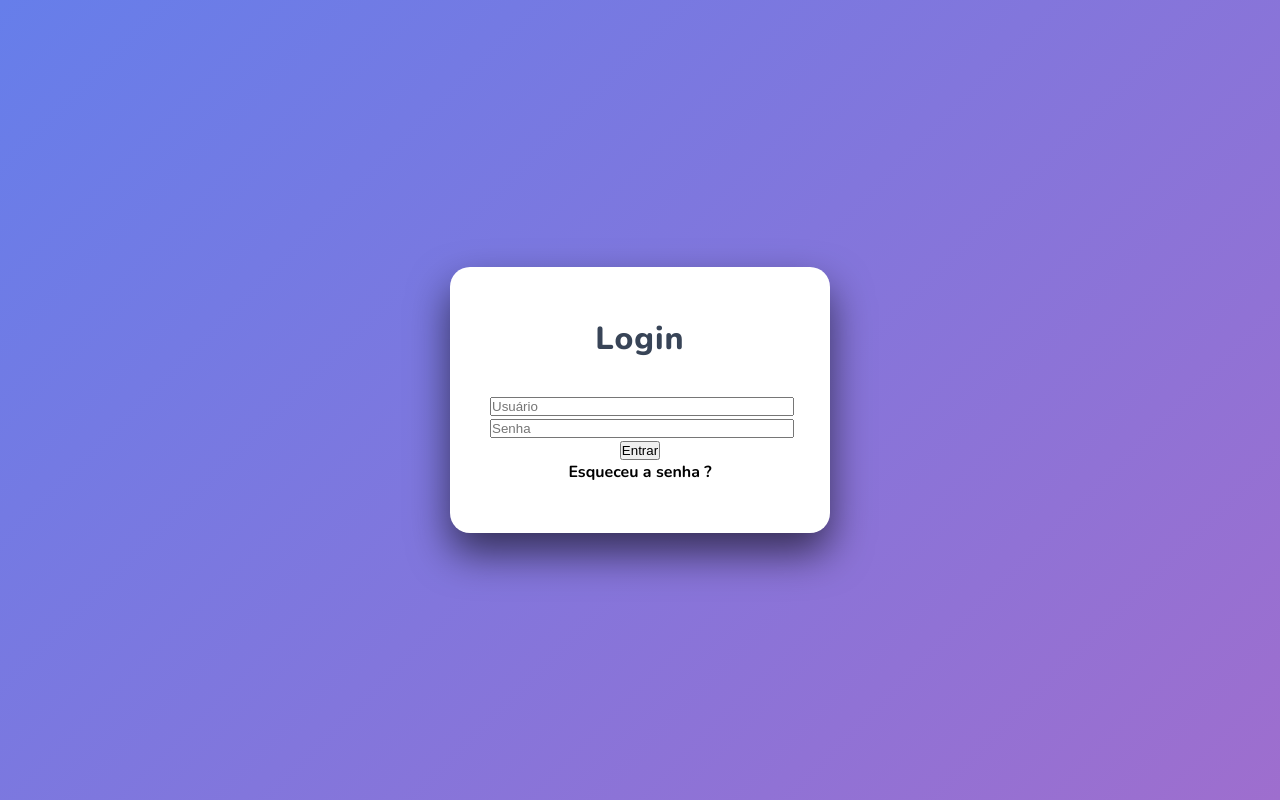
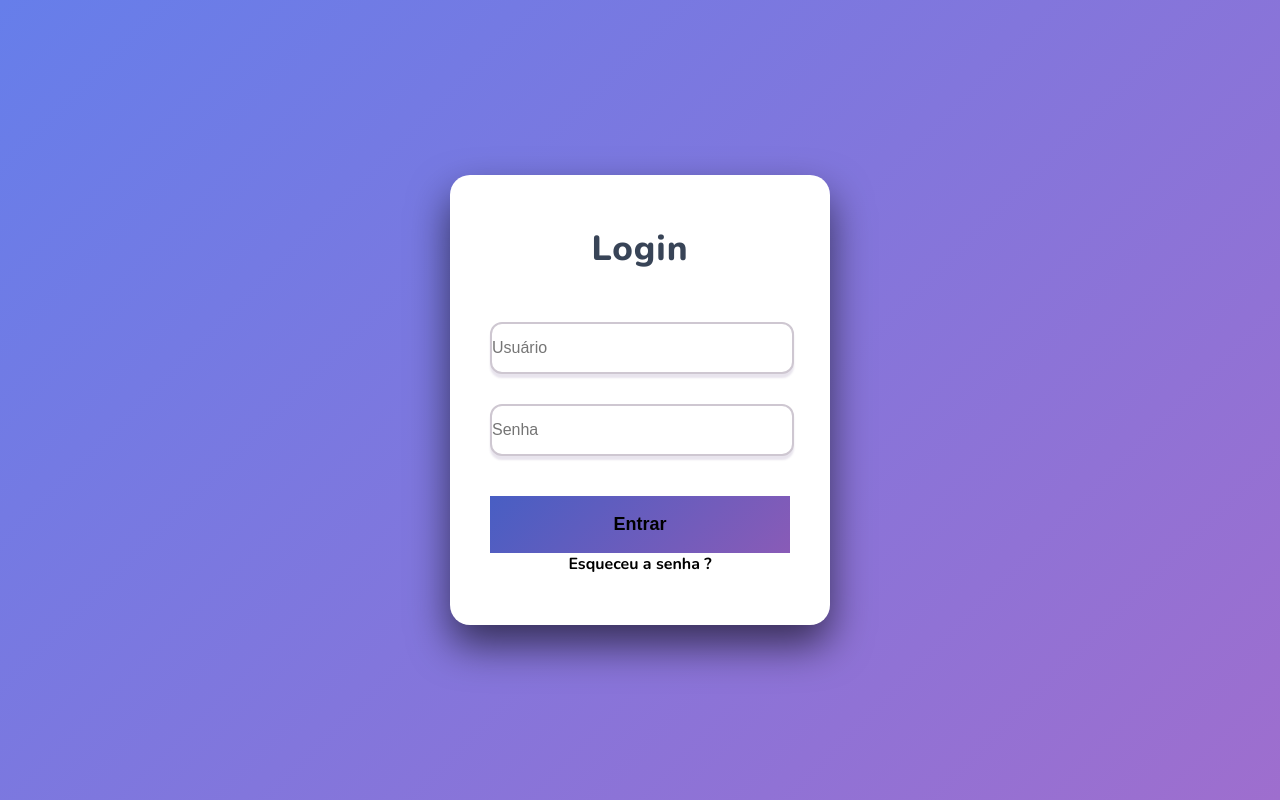
Before and after one commit to natanrubenich-source/tela_login, a plain HTML site: page index.html in a window 1280 px wide. Drawn offline with nearby package versions, Linux system fonts and the light colour scheme; a web font is replaced by a local one.

Commit message:
feito os inputs

```diff
--- a/index.html
+++ b/index.html
@@ -37,9 +37,10 @@ body{
     box-shadow: 0px 20px 40px rgba(0, 0, 0, 0.6);
 }
 
+
 .login-container h2{
     margin-bottom: 35px;
-    font-size: 32px;
+    font-size: 35px;
     font-weight: 800;
     letter-spacing: 1px;
     color: #384457;
@@ -47,7 +48,30 @@ body{
 
 .login-container input{
     width: 100%;
+    margin: 15px 0;
+    padding: 15px 0;
+    border-radius: 12px;
+    border: 2px solid #cec7d1;
+    font-size: 16px;
+    box-shadow: 0 4px 2px rgba(74, 50, 115, 0.129);
+    transition: all 0.3s ease;
+}
 
+.login-container input:focus{
+    outline: none; /* Tirar a borda padrão */
+    border-color: #667eea;
+    transform: translateY(-2px);
+    box-shadow: 0 4px 2px rgba(50, 31, 83, 0.227);
+}
+
+.login-container button{
+    width: 100%;
+    padding: 18px;
+    margin-top: 25px;
+    border: none;
+    font-size: 18px;
+    font-weight: 600;
+    background: linear-gradient(135deg, #485ec3, #895bb7);
 
 }
 
```
